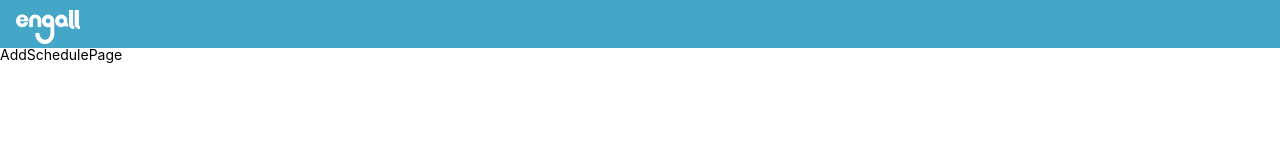
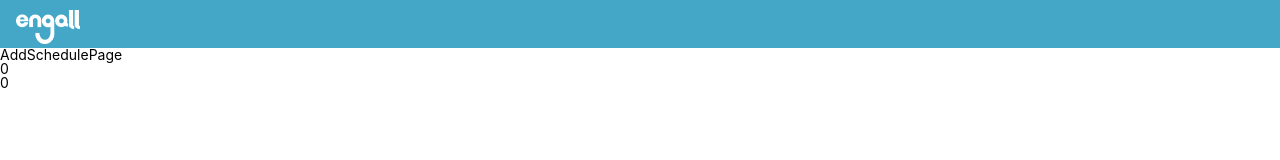
Before and after one commit to devMarco14/Engall_Schedule, a React (Create React App) app: page /addschedule in a window 1280 px wide. Shown: the top 160 px of the page. Built offline with nearby package versions, Linux system fonts and the light colour scheme.

Commit message:
#5 feature : TimeSelect 컴포넌트 추가

```diff
--- a/src/pages/AddSchedulePage.tsx
+++ b/src/pages/AddSchedulePage.tsx
@@ -1,7 +1,13 @@
 import React from 'react';
+import TimeSelect from './addSchedulePage/components/TimeSelect';
 
 function AddSchedulePage() {
-  return <div>AddSchedulePage</div>;
+  return (
+    <div>
+      AddSchedulePage
+      <TimeSelect />
+    </div>
+  );
 }
 
 export default AddSchedulePage;
--- /dev/null
+++ b/src/pages/addSchedulePage/components/TimeSelect.tsx
@@ -0,0 +1,52 @@
+/* eslint-disable consistent-return */
+import SelectBox from 'components/SelectBox';
+import React from 'react';
+import { getIntervalArray, getEndTime, INITIAL_TIME } from '../utils';
+
+interface TimeType {
+  startTime: {
+    hour: number;
+    minute: number;
+  };
+  endTime: {
+    hour: number;
+    minute: number;
+  };
+}
+
+const hourList = getIntervalArray(12, 1, false);
+const minuteList = getIntervalArray(12, 5, true);
+
+function TimeSelect() {
+  const [selectedTime, setSelectedTime] =
+    React.useState<TimeType>(INITIAL_TIME);
+
+  console.log(selectedTime);
+
+  return (
+    <section>
+      <SelectBox
+        contents={selectedTime.startTime.hour}
+        optionList={hourList}
+        onSelectOption={(option: number) =>
+          setSelectedTime(({ startTime }) => ({
+            startTime: { ...startTime, hour: option },
+            endTime: { ...getEndTime({ ...startTime, hour: option }) },
+          }))
+        }
+      />
+      <SelectBox
+        contents={selectedTime.startTime.minute}
+        optionList={minuteList}
+        onSelectOption={(option: number) =>
+          setSelectedTime(({ startTime }) => ({
+            startTime: { ...startTime, minute: option },
+            endTime: { ...getEndTime({ ...startTime, minute: option }) },
+          }))
+        }
+      />
+    </section>
+  );
+}
+
+export default TimeSelect;
```
